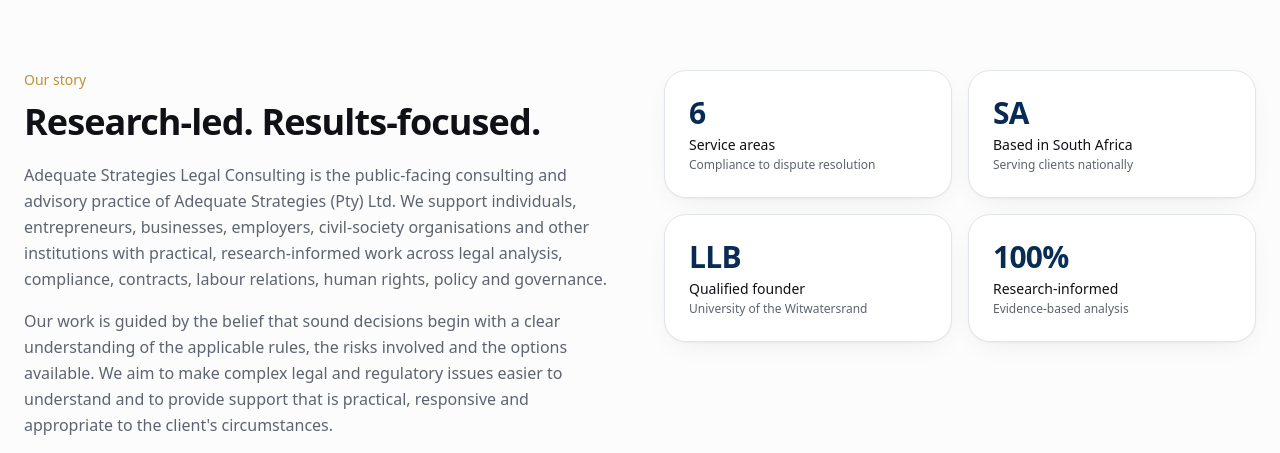
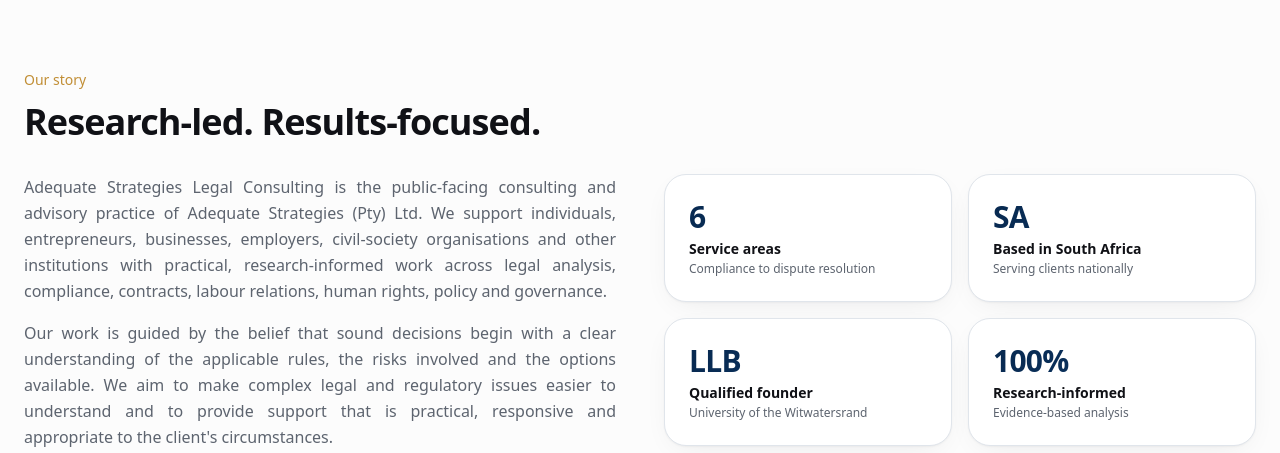
Before and after one commit to kimocks-netizen/adqs-frontend, a React (Vite) app: page /about in a window 1280 px wide. Shown: the part 490-943 px from the top of the page. Built offline with nearby package versions, Linux system fonts and the light colour scheme; no server answers.

Commit message:
About: align cards to paragraph start, justify both text blocks

```diff
--- a/src/pages/AboutPage.tsx
+++ b/src/pages/AboutPage.tsx
@@ -119,18 +119,29 @@
 function CompanyOverview() {
   return (
     <section className="mx-auto max-w-7xl px-6 py-20">
+      {/* Heading above both columns */}
+      <motion.div
+        initial={{ opacity: 0, y: 16 }}
+        whileInView={{ opacity: 1, y: 0 }}
+        viewport={{ once: true, margin: '-80px' }}
+        transition={{ duration: 0.6 }}
+        className="mb-8"
+      >
+        <p className="text-sm font-medium text-secondary">Our story</p>
+        <h2 className="mt-3 text-3xl font-semibold tracking-tight sm:text-4xl">
+          Research-led. Results-focused.
+        </h2>
+      </motion.div>
+
       <div className="grid gap-12 lg:grid-cols-2 lg:items-start">
+        {/* Left — body text */}
         <motion.div
           initial={{ opacity: 0, x: -40 }}
           whileInView={{ opacity: 1, x: 0 }}
           viewport={{ once: true, margin: '-80px' }}
           transition={{ duration: 0.7, ease: [0.22, 1, 0.36, 1] }}
         >
-          <p className="text-sm font-medium text-secondary">Our story</p>
-          <h2 className="mt-3 text-3xl font-semibold tracking-tight sm:text-4xl">
-            Research-led. Results-focused.
-          </h2>
-          <div className="mt-5 space-y-4 leading-relaxed text-muted-foreground">
+          <div className="space-y-4 leading-relaxed text-muted-foreground text-justify">
             <p>
               Adequate Strategies Legal Consulting is the public-facing consulting and
               advisory practice of Adequate Strategies (Pty) Ltd. We support individuals,
@@ -154,14 +165,8 @@
           </div>
         </motion.div>
 
-        {/* Stats / highlights */}
-        <motion.div
-          initial={{ opacity: 0, x: 40 }}
-          whileInView={{ opacity: 1, x: 0 }}
-          viewport={{ once: true, margin: '-80px' }}
-          transition={{ duration: 0.7, delay: 0.1, ease: [0.22, 1, 0.36, 1] }}
-          className="grid grid-cols-2 gap-4"
-        >
+        {/* Right — stats cards, aligned to top of paragraph text */}
+        <div className="grid grid-cols-2 gap-4">
           {[
             { k: '6', v: 'Service areas', sub: 'Compliance to dispute resolution' },
             { k: 'SA', v: 'Based in South Africa', sub: 'Serving clients nationally' },
@@ -170,19 +175,19 @@
           ].map(({ k, v, sub }, i) => (
             <motion.div
               key={v}
-              initial={{ opacity: 0, y: 16 }}
+              initial={{ opacity: 0, y: 32 }}
               whileInView={{ opacity: 1, y: 0 }}
-              viewport={{ once: true, margin: '-60px' }}
-              transition={{ duration: 0.4, delay: 0.1 + i * 0.07 }}
-              className="group relative overflow-hidden rounded-2xl border border-border bg-card p-6 shadow-card"
+              viewport={{ once: true, margin: '-40px' }}
+              transition={{ duration: 0.55, delay: 0.15 + i * 0.12, ease: [0.22, 1, 0.36, 1] }}
+              className="group relative overflow-hidden rounded-2xl border border-border bg-card p-6 shadow-card hover:-translate-y-1 transition-transform duration-300"
             >
-              <div className="absolute inset-x-0 top-0 h-[2px] bg-gold-gradient opacity-0 transition-opacity group-hover:opacity-100" />
-              <div className="text-3xl font-semibold tracking-tight text-brand-gradient">{k}</div>
-              <div className="mt-1 text-sm font-medium">{v}</div>
+              <div className="absolute inset-x-0 top-0 h-[3px] bg-gold-gradient opacity-0 transition-opacity group-hover:opacity-100" />
+              <div className="text-3xl font-bold tracking-tight text-brand-gradient">{k}</div>
+              <div className="mt-1 text-sm font-semibold">{v}</div>
               <div className="mt-0.5 text-xs text-muted-foreground">{sub}</div>
             </motion.div>
           ))}
-        </motion.div>
+        </div>
       </div>
     </section>
   );
@@ -280,7 +285,7 @@
           transition={{ duration: 0.7, delay: 0.1, ease: [0.22, 1, 0.36, 1] }}
           className="lg:col-span-8"
         >
-          <div className="space-y-4 leading-relaxed text-muted-foreground">
+          <div className="space-y-4 leading-relaxed text-muted-foreground text-justify">
             <p>
               Bright Ngwenyama Gunde holds an LLB degree from the University of the
               Witwatersrand, Johannesburg. His professional background spans legal research
```
